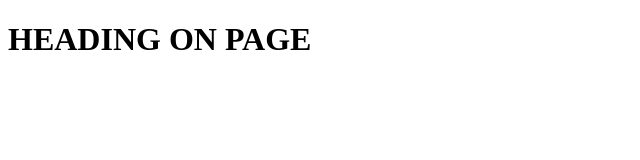
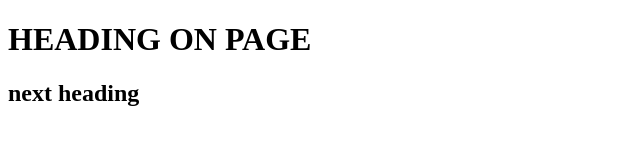
Before and after one commit to mikekrestas/ConflictExercise, a plain HTML site: page index.html in a window 1280 px wide. Shown: the whole page, without its empty margins (0-640 px from the left). Drawn offline with Linux system fonts and the light colour scheme.

Commit message:
added h1h2

```diff
--- a/index.html
+++ b/index.html
@@ -7,5 +7,6 @@
 </head>
 <body>
    <h1>HEADING ON PAGE</h1>
+   <h2>next heading</h2>
 </body>
 </html>
```
